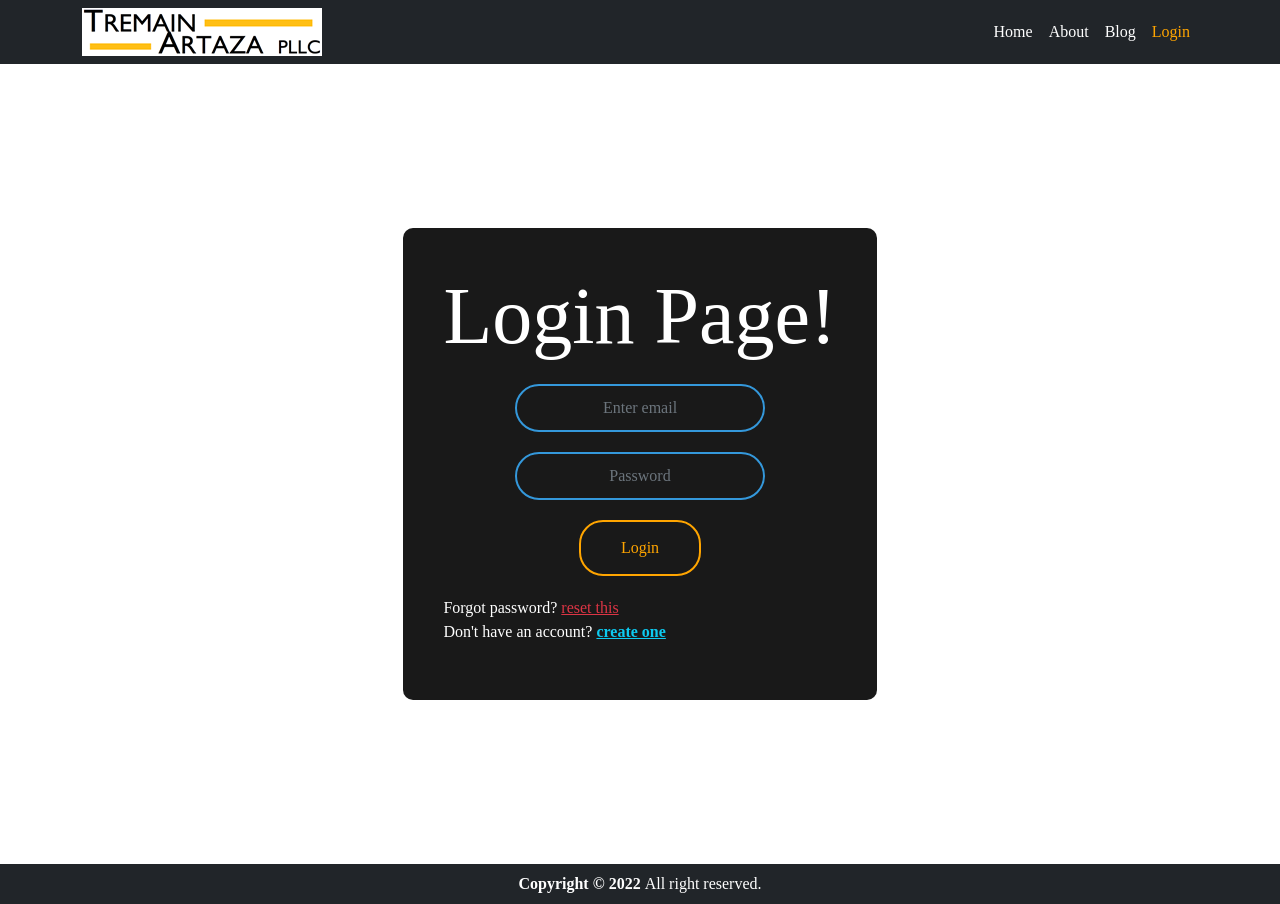
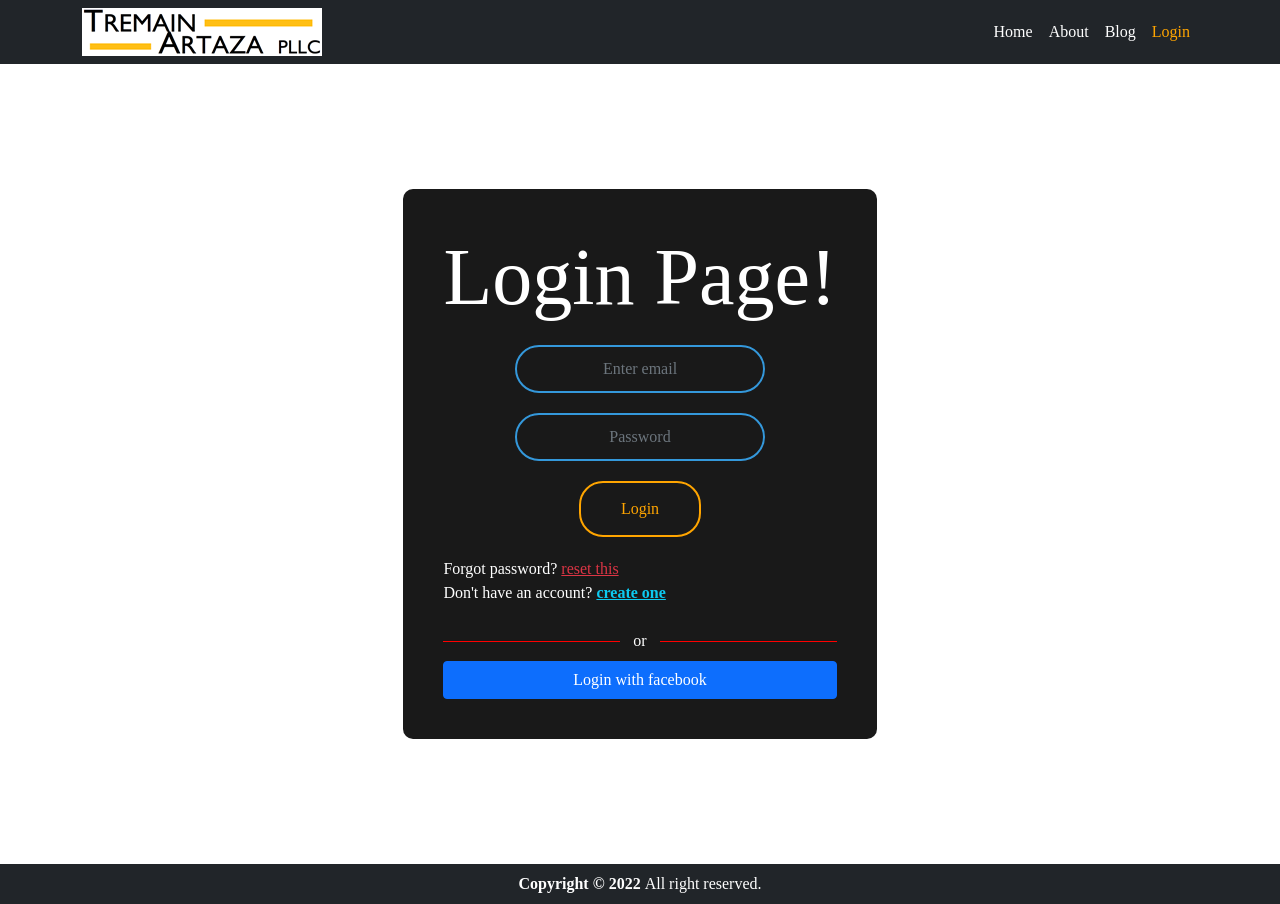
Before and after one commit to devhasibulislam/independent-service-provider, a React (Create React App) app: page /login in a window 1280 px wide. Built offline with nearby package versions, Linux system fonts and the light colour scheme; no server answers; a web font is replaced by a local one.

Commit message:
error rendering in console solve  done

```diff
--- a/src/index.js
+++ b/src/index.js
@@ -1,12 +1,14 @@
 import React from 'react';
-import ReactDOM from 'react-dom/client';
 import './index.css';
 import App from './App';
 import reportWebVitals from './reportWebVitals';
 import { BrowserRouter } from 'react-router-dom';
 import 'bootstrap/dist/css/bootstrap.min.css';
+import { createRoot } from 'react-dom/client';
 
-const root = ReactDOM.createRoot(document.getElementById('root'));
+const container = document.getElementById('root');
+const root = createRoot(container);
+
 root.render(
   <BrowserRouter>
     <React.StrictMode>
--- a/src/routes/Login/Login.css
+++ b/src/routes/Login/Login.css
@@ -55,3 +55,29 @@
 
 
 }
+
+.alternative{
+    color: white;
+    position: relative;
+    margin-bottom: 0;
+    text-align: center;
+}
+
+.alternative::before{
+    content: '';
+    position: absolute;
+    width: 45%;
+    height: 1px;
+    border-top: 1px solid red;
+    top: 50%;
+    left: 0;
+}
+.alternative::after{
+    content: '';
+    position: absolute;
+    width: 45%;
+    height: 1px;
+    border-top: 1px solid red;
+    top: 50%;
+    right: 0;
+}
--- a/src/routes/Login/Login.js
+++ b/src/routes/Login/Login.js
@@ -1,7 +1,7 @@
 import React, { useState } from 'react';
 import { Form } from 'react-bootstrap';
 import { Link, useLocation, useNavigate } from 'react-router-dom';
-import { useSignInWithEmailAndPassword } from 'react-firebase-hooks/auth';
+import { useSignInWithEmailAndPassword, useSignInWithFacebook } from 'react-firebase-hooks/auth';
 import auth from '../../firebase.init';
 import './Login.css';
 
@@ -14,6 +14,12 @@ const Login = () => {
         loading,
         error
     ] = useSignInWithEmailAndPassword(auth);
+    const [
+        signInWithFacebook,
+        fbUser,
+        fbLoading,
+        fbError
+    ] = useSignInWithFacebook(auth);
     const navigate = useNavigate();
     const location = useLocation();
     const from = location.state?.from?.pathname || '/'
@@ -22,9 +28,25 @@ const Login = () => {
         navigate(from, {replace: true});
     }
 
+    if (fbUser) {
+        navigate(from, {replace: true});
+    }
+
     if (loading) {
         return <div>
             <p className='text-info'>Loading...</p>
+        </div>
+    }
+
+    if (fbLoading) {
+        return <div>
+            <p className='text-info'>Loading...</p>
+        </div>
+    }
+
+    if (fbError) {
+        return <div>
+            <p>{fbError.message}</p>
         </div>
     }
 
@@ -39,6 +61,7 @@ const Login = () => {
         await signInWithEmailAndPassword(email, password);
         // console.log(user);
     };
+
     return (
         <>
             <div className='w-100  vh-100 login-form  d-flex align-items-center '>
@@ -48,11 +71,11 @@ const Login = () => {
                     <h2 className='text-center display-1 text-white'>Login Page!</h2>
                     <Form className='form-container' onSubmit={handleSubmitLoginForm}>
                         <Form.Group className="mb-3" controlId="formBasicEmail">
-                            <Form.Control type="email" placeholder="Enter email" onChange={event => setEmail(event.target.value)} />
+                            <Form.Control type="email" placeholder="Enter email" onChange={event => setEmail(event.target.value)} required />
                         </Form.Group>
 
                         <Form.Group className="mb-3" controlId="formBasicPassword">
-                            <Form.Control type="password" placeholder="Password" onChange={event => setPassword(event.target.value)} />
+                            <Form.Control type="password" placeholder="Password" onChange={event => setPassword(event.target.value)} required />
                         </Form.Group>
                         <input type="submit" value="Login" />
                         {loading && <p className='text-success fw-bold'>Loading...</p>}
@@ -66,7 +89,8 @@ const Login = () => {
                             <Link to={'/register'} className='text-info fw-bold'>create one</Link>
                         </span></p>
                     </div>
-
+                    <p className='alternative mt-4'>or</p>
+                    <button className='btn btn-primary w-100 mt-2' onClick={() => signInWithFacebook()}>Login with facebook</button>
                 </div>
             </div>
         </>
```
